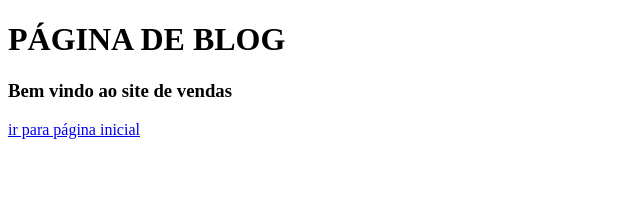
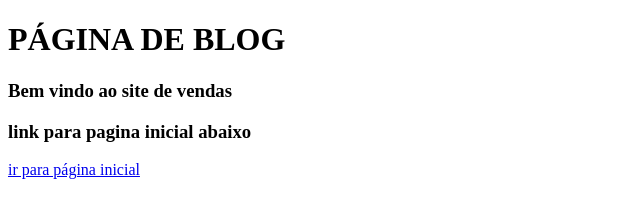
Before and after one commit to geilegiovana/projetinho, a plain HTML site: page blog.html in a window 1280 px wide. Shown: the whole page, without its empty margins (0-640 px from the left). Drawn offline with Linux system fonts and the light colour scheme.

Commit message:
criada mensagem explicativa

```diff
--- a/blog.html
+++ b/blog.html
@@ -9,6 +9,7 @@
 <body>
     <h1>PÁGINA DE BLOG</h1>
     <h3>Bem vindo ao site de vendas</h3>
+    <h3>link para pagina inicial abaixo</h3>
     <a href="index.html">ir para página inicial</a>
 </body>
 </html>
```
